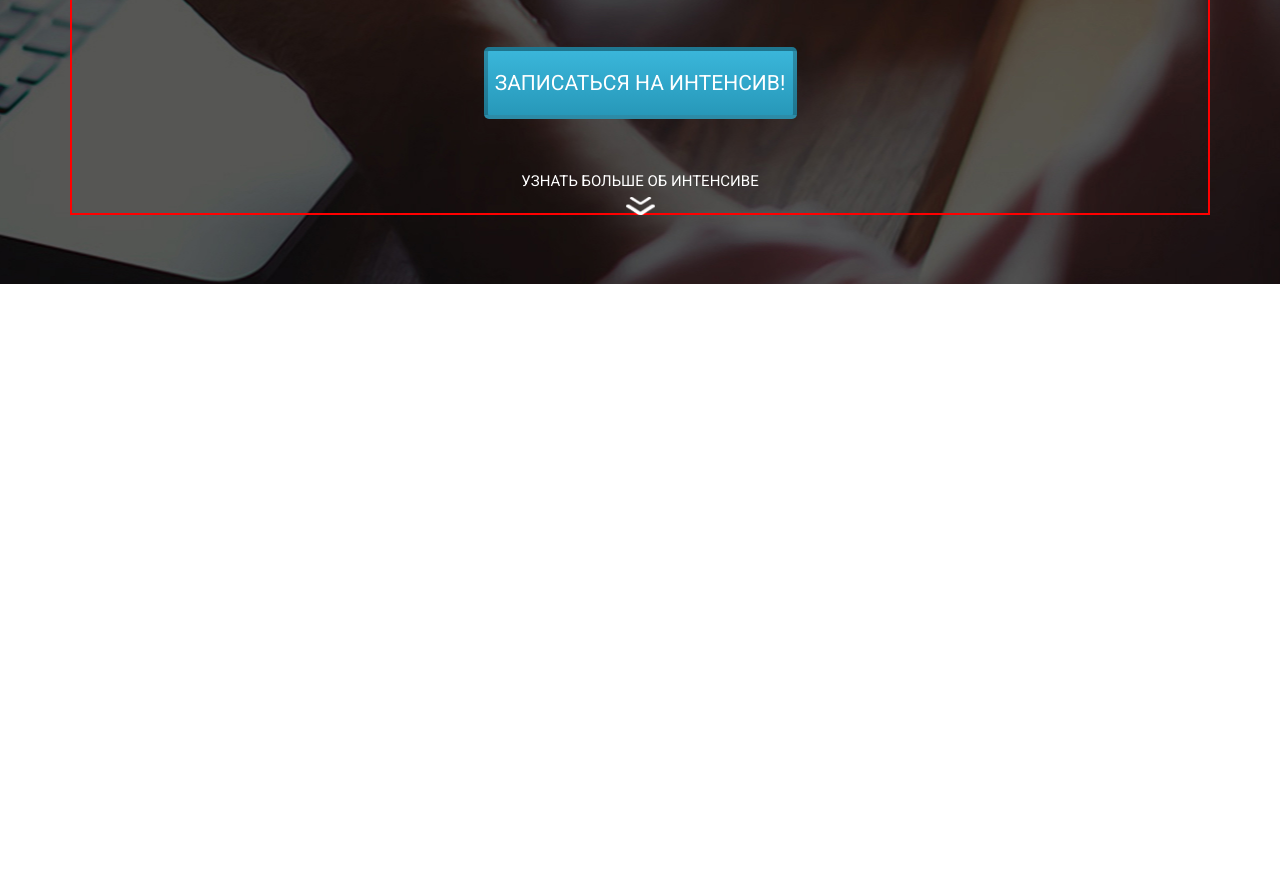
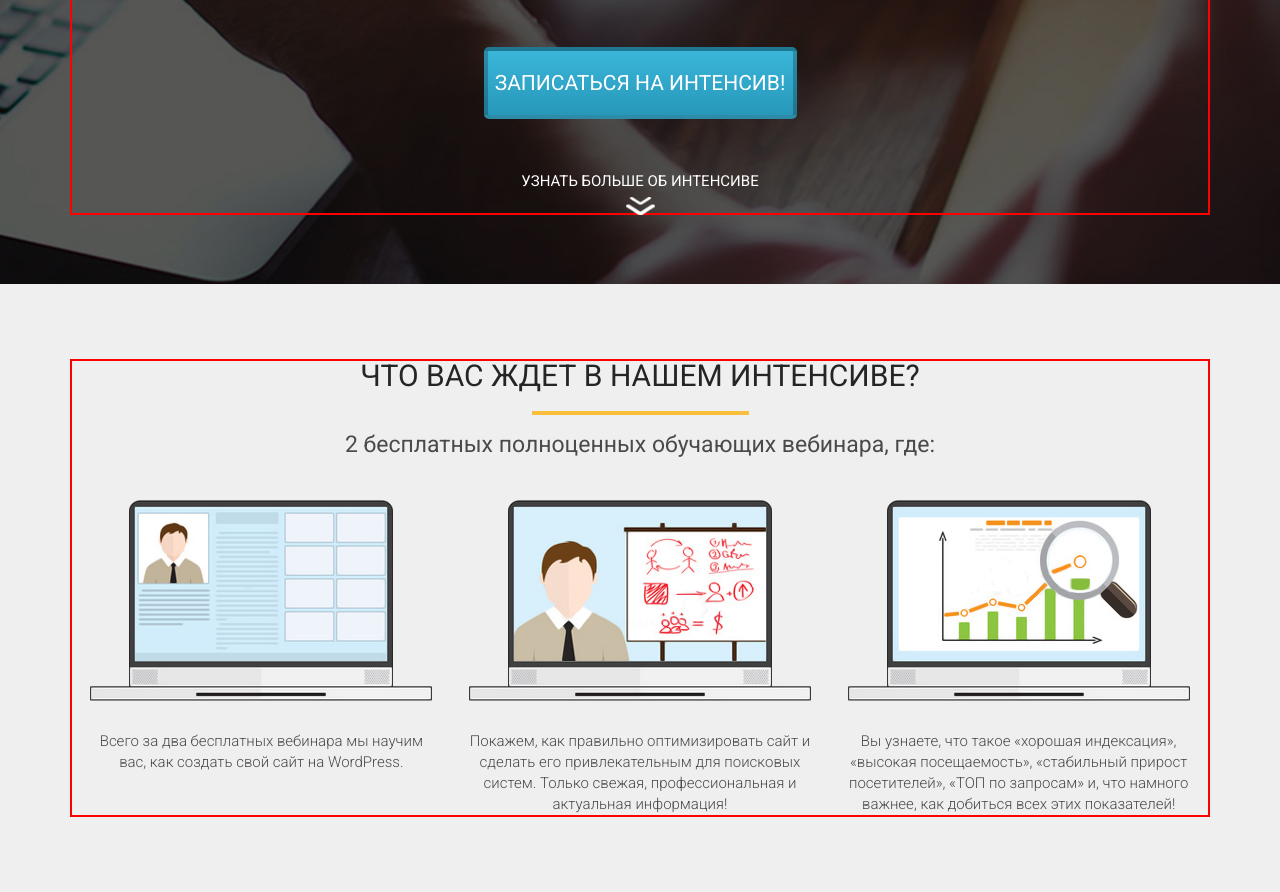
Before and after one commit to MishinMM/Wordpress-Intensive, a website: page src/index.html in a window 1280 px wide. Shown: the part 516-1408 px from the top of the page. Before the commit the page ends 800 px from the top, so only its background shows below. Drawn offline with nearby package versions, Linux system fonts and the light colour scheme; files that its build step writes are made by us from their sources.

Commit message:
Completed second section "waiting" (adaptive).

```diff
--- a/src/index.html
+++ b/src/index.html
@@ -12,7 +12,6 @@
 <body>
     <section class="promo">
         <div class="container">
-
             <div class="promo__logo">
                 <div class="promo__logo-img">
                     <img src="icons/logo.png" alt="Logo">
@@ -21,11 +20,9 @@
                     Wordpress интенсив
                 </div>
             </div>
-
             <h1 class="title">
                 Создать свой сайт на Wordpress
             </h1>
-
             <div class="promo__wrapper">
                 <div class="promo__wrapper-divider"></div>
                 <h2 class="promo__wrapper-title">
@@ -33,7 +30,6 @@
                 </h2>
                 <div class="promo__wrapper-divider"></div>
             </div>
-
             <h2 class="title">
                 Куда сложнее сделать это правильно!
             </h2>
@@ -41,9 +37,7 @@
             <div class="promo__content">
                 Ежедневно в России появляется более 5 000 новых сайтов. И только единицы из них становятся популярными и приносят ощутимую прибыль. В чем секрет? В чем формула успеха? Узнайте на предстоящем двухдневном <span>бесплатном</span> интенсиве!
             </div>
-
             <button class="btn">Записаться на интенсив!</button>
-
             <div class="promo__arrow">
                 <div class="promo__arrow-title">
                     Узнать больше об интенсиве
@@ -52,7 +46,44 @@
                     <img src="icons/down.png" alt="Arrow">
                 </div>
             </div>
+        </div>
+    </section>
 
+    <section class="waiting">
+        <div class="container">
+            <h2 class="title title_light">
+                Что вас ждет в нашем интенсиве?
+            </h2>
+            <div class="divider"></div>
+            <div class="waiting__subtitle">
+                2 бесплатных полноценных обучающих вебинара, где:
+            </div>
+            <div class="waiting__wrapper">
+                <div class="waiting__item">
+                    <div class="waiting__item-img">
+                        <img src="img/waiting/waiting_1.png" alt="Image">
+                    </div>
+                    <div class="waiting__item-descr">
+                        Всего за два бесплатных вебинара мы научим вас, как создать свой сайт на WordPress.
+                    </div>
+                </div>
+                <div class="waiting__item">
+                    <div class="waiting__item-img">
+                        <img src="img/waiting/waiting_2.png" alt="Image">
+                    </div>
+                    <div class="waiting__item-descr">
+                        Покажем, как правильно оптимизировать сайт и сделать его привлекательным для поисковых систем. Только свежая, профессиональная и актуальная информация!
+                    </div>
+                </div>
+                <div class="waiting__item">
+                    <div class="waiting__item-img">
+                        <img src="img/waiting/waiting_3.png" alt="Image">
+                    </div>
+                    <div class="waiting__item-descr">
+                        Вы узнаете, что такое «хорошая индексация», «высокая посещаемость», «стабильный прирост посетителей», «ТОП по запросам» и, что намного важнее, как добиться всех этих показателей!
+                    </div>
+                </div>
+            </div>
         </div>
     </section>
 </body>
--- a/src/sass/blocks/_titles.scss
+++ b/src/sass/blocks/_titles.scss
@@ -5,6 +5,12 @@
     font-weight: 700;
     text-align: center;
     text-transform: uppercase;
+    &_light {
+        color: #252525;
+        font-size: 30px;
+        font-weight: 400;
+        line-height: 30px;
+    }
 }
 
 @media (max-width: 1200px) {
@@ -12,14 +18,18 @@
 }
 
 @media (max-width: 992px) {
-.title {
-    font-size: 32px;
-    line-height: 35px;
-}
+    .title {
+        font-size: 32px;
+        line-height: 35px;
+    }
 }
 
 @media (max-width: 768px) {
-
+    .title {
+        &_light {
+            font-size: 28px;
+        }
+    }
 }
 
 @media (max-width: 576px) {
--- /dev/null
+++ b/src/sass/blocks/_waiting.scss
@@ -0,0 +1,66 @@
+.waiting {
+    min-height: 600px;
+    padding: 75px 0;
+    background-color: #efefef;
+    &__subtitle {
+        color: #4a4a4a;
+        font-size: 23px;
+        font-weight: 400;
+        line-height: 20px;
+        text-align: center;
+        margin-top: 20px;
+    }
+    &__wrapper {
+        display: flex;
+        justify-content: space-around;
+        align-items: flex-start;
+        flex-wrap: wrap;
+    }
+    &__item {
+        margin-top: 45px;
+        width: 342px;
+        &-img {
+            width: 342px;
+            height: 201px;
+            img {
+                width: 100%;
+            }
+        }
+        &-descr {
+            color: #4a4a4a;
+            font-size: 15px;
+            font-weight: 300;
+            line-height: 21px;
+            text-align: center;
+            margin-top: 30px;
+        }
+    }
+}
+
+@media (max-width: 1200px) {
+
+}
+
+@media (max-width: 992px) {
+
+}
+
+@media (max-width: 768px) {
+    .waiting {
+        &__subtitle {
+            font-size: 20px;
+        }
+    }
+}
+
+@media (max-width: 576px) {
+    .waiting {
+        &__item {
+            width: 290px;
+            &-img {
+                width: 285px;
+                height: auto;
+            }
+        }
+    }
+}
--- a/src/sass/style.scss
+++ b/src/sass/style.scss
@@ -11,6 +11,15 @@
     margin: 0 auto;
     border: 2px solid red;
 }
+.divider {
+    width: 217px;
+    height: 4px;
+    background-color: #f9bf3b;
+    margin: 0 auto;
+    margin-top: 20px;
+}
+
+
 @media (max-width: 1200px) {
     .container {
         max-width: 960px;
@@ -38,3 +47,4 @@
 @import 'blocks/promo';
 @import 'blocks/titles';
 @import 'blocks/buttons';
+@import 'blocks/waiting';
```
Also changed, not shown: dist/css/style.min.css, dist/index.html.
